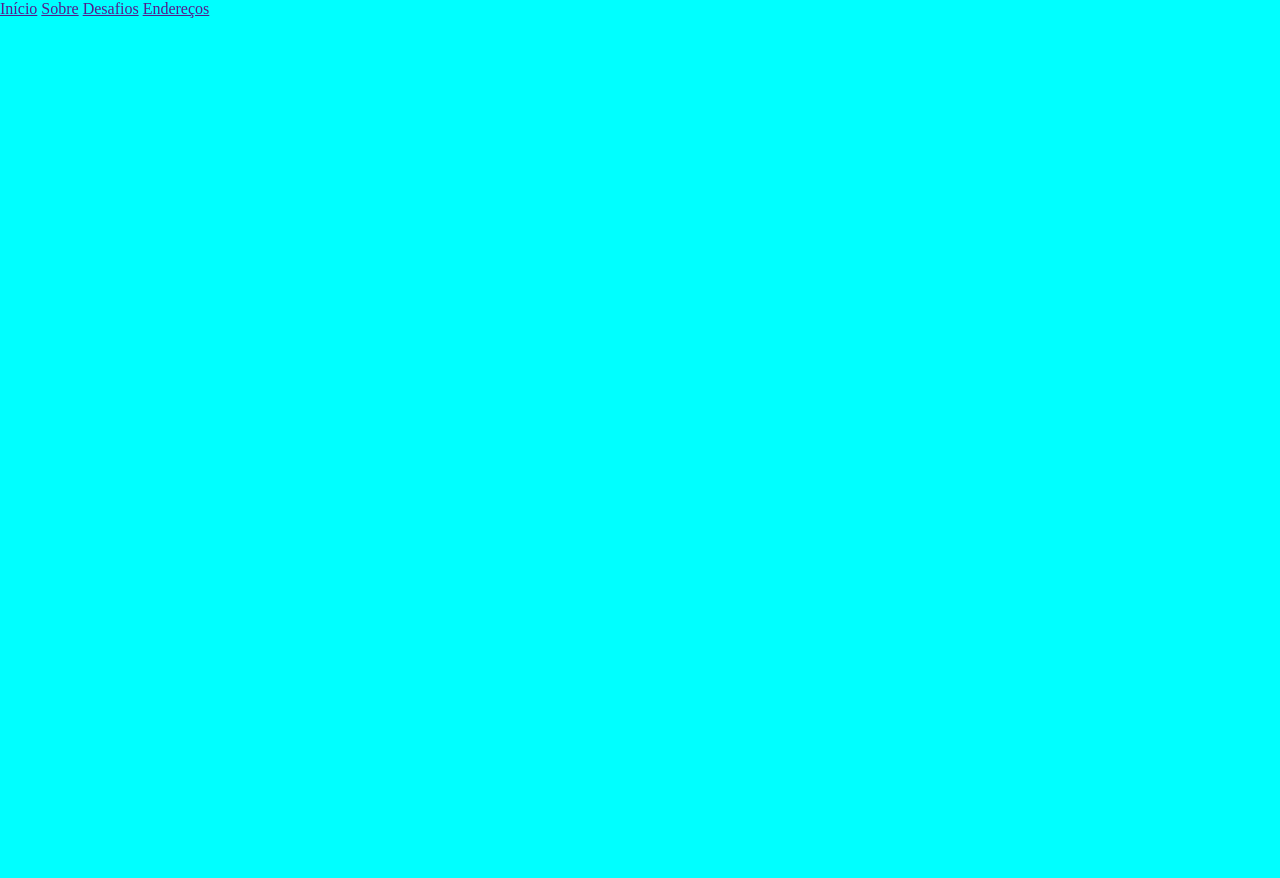
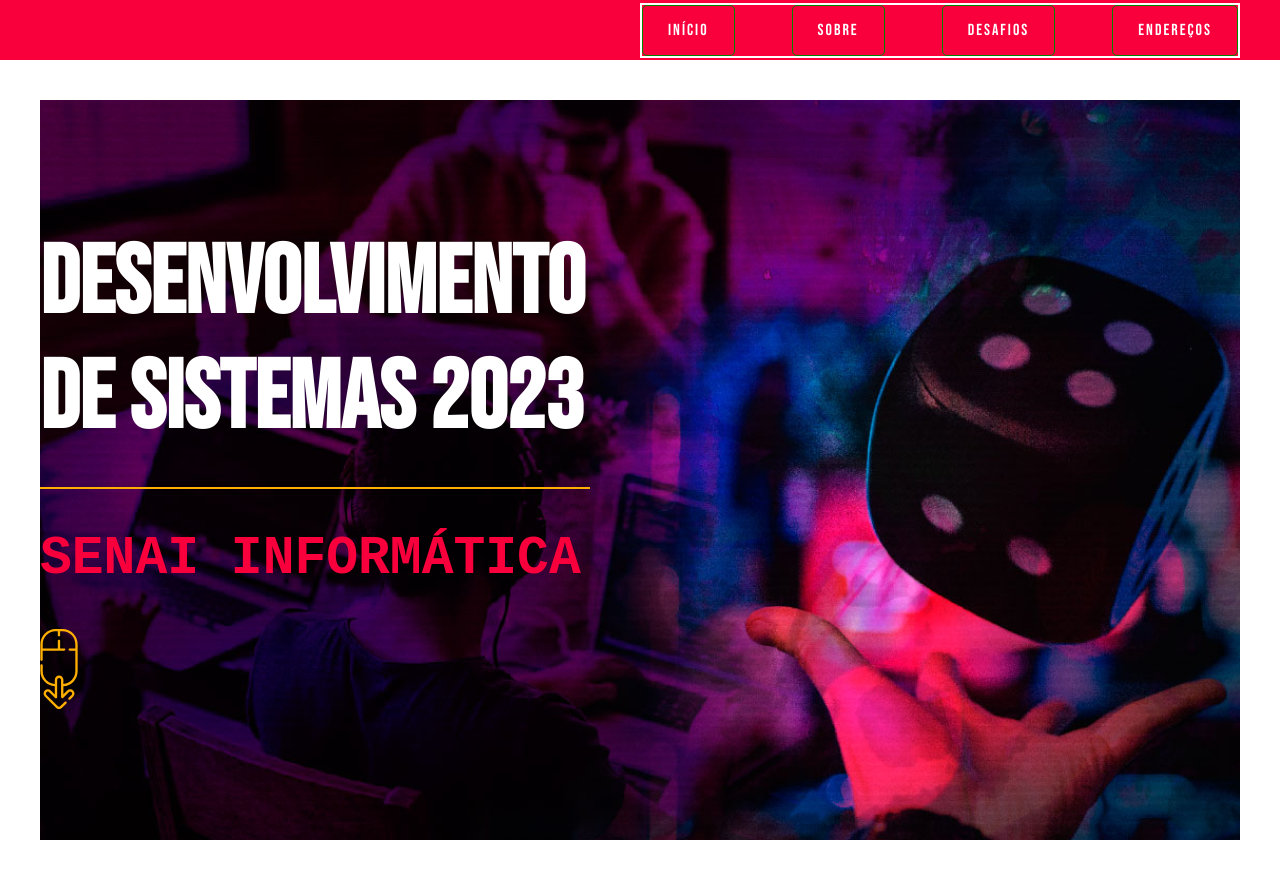
Before and after one commit to SMKGui/Landing-page-01-03, a plain HTML site: page Landing-page/index.html in a window 1280 px wide. Before the commit the page ends 800 px from the top, so only its background shows below. Drawn offline with Linux system fonts and the light colour scheme.

Commit message:
Add files via upload

```diff
--- a/Landing-page/css/style.css
+++ b/Landing-page/css/style.css
@@ -1,3 +1,9 @@
+/* import da fonte */
+@font-face {
+    font-family: "Bebas Neue";
+    src: url(../assets/fonts/Bebas_Neue/BebasNeue-Regular.ttf);
+}
+
 /* reset css */
 * {
     margin: 0;
@@ -5,10 +11,92 @@
     box-sizing: border-box;
 }
 
+/* apenas para centralizar conteúdos */
+.layout-grid{
+    width: 100%;
+    height: 100%;
+    max-width: 1200px;
+    margin: 0 auto;
+    /* border: 3px solid green; */
+}
 
-body{
-    background-color: aqua;
+header{
+    background-color: #f9003d;
+    height: 60px;
 }
-header *{
-    border: ;
+
+/* flexbox no cabeçalho */
+header .header-flex{
+    display: flex;
+    justify-content: flex-end;
+    align-items: center;
 }
+
+header nav{
+    display: flex;
+    justify-content: space-between;
+    width: 600px;
+    border: 2px solid white;
+}
+
+header nav a {
+    padding: 15px 25px;
+    border-radius: 5px;
+    border: 1px solid green;
+    font-family: "Bebas Neue";
+    color: white;
+    text-decoration: none;
+    letter-spacing: 2px;
+    text-transform: uppercase;
+}
+
+/* ao passar o mouse */
+header nav a:hover{
+    background-color: white;
+    color: #f9003d;
+}
+
+main{
+    padding: 40px;
+    display: flex;
+    justify-content: center;
+}
+
+/* Main */
+main .banner{
+    width: 100%;
+    height: 740px;
+    color: white;
+
+    background-position: bottom;
+    background-size: cover;
+    background-image: url(../assets/images/assets_/imagem-fundo-banner.png);
+    background-repeat: no-repeat;
+}
+
+main .banner-flex{
+    display: flex;
+    align-items: center;
+}
+
+main .banner #bannerinfo{
+    width: 550px;
+    /* border: 2px solid yellow; */
+}
+
+main .banner #bannerinfo h1{
+    margin-bottom: 40px;
+    padding-bottom: 30px;
+    font-family: "bebas neue";
+    font-size: 96px;
+    border-bottom: #ffaf00 solid 2px;
+}
+
+main .banner #bannerinfo p{
+    margin-bottom: 40px;
+    font-family: 'Courier New', Courier, monospace;
+    font-size: 53px;
+    font-weight: bold;
+    text-transform: uppercase;
+    color: #f9003d;
+}
--- a/Landing-page/index.html
+++ b/Landing-page/index.html
@@ -1,5 +1,6 @@
 <!DOCTYPE html>
 <html lang="pt-BR">
+
 <head>
     <meta charset="UTF-8">
     <meta http-equiv="X-UA-Compatible" content="IE=edge">
@@ -7,22 +8,42 @@
     <title>Landing Page</title>
     <link rel="stylesheet" href="css/style.css">
 </head>
+
 <body>
     <header>
+        <div class="layout-grid header-flex">
             <nav>
                 <a href="">Início</a>
                 <a href="">Sobre</a>
                 <a href="">Desafios</a>
                 <a href="">Endereços</a>
             </nav>
+        </div>
     </header>
 
     <main>
+        <article class="banner">
 
+            <div class="layout-grid banner-flex">
+
+                <div id="bannerinfo">
+                    <h1>Desenvolvimento de Sistemas 2023</h1>
+                    <p>Senai Informática</p>
+                    <img src="assets/images/assets_/mouse.svg" alt="Mouse Amarelo">
+                </div>
+            </div>
+        </article>
+
+        <article class="Imagem e Texto">
+            <div class="">
+
+            </div>
+        </article>
     </main>
 
     <footer>
 
     </footer>
 </body>
+
 </html>
```
Also changed, not shown: Landing-page/assets/fonts/Bebas_Neue/BebasNeue-Regular.ttf (added), Landing-page/assets/fonts/Bebas_Neue/OFL.txt (added), Landing-page/assets/images/assets_/imagem-fundo-banner.png (added), Landing-page/assets/images/assets_/imagem-fundo-endereco.png (added), Landing-page/assets/images/assets_/imagem-fundo-info.png (added), Landing-page/assets/images/assets_/imagem-seção-sobre.png (added), Landing-page/assets/images/assets_/mapa.png (added), Landing-page/assets/images/assets_/mouse.svg (added). Lines whose indentation alone changed are shown as unchanged.
